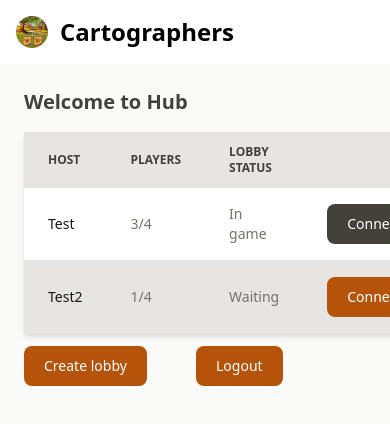
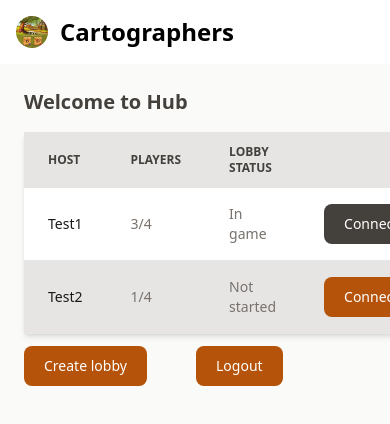
Before and after one commit to Sergeew-K-V/cartographers_client, a Next.js app: page /hub in a window 390 px wide. Shown: the top 424 px of the page. Built offline with nearby package versions, Linux system fonts and the light colour scheme.

Commit message:
refactor: game session info comp

```diff
--- a/app/hub/page.tsx
+++ b/app/hub/page.tsx
@@ -1,14 +1,29 @@
 'use client';
 
+import { GameSessionInfoRow } from '@/entities/hub';
+import { GameSessionInfo } from '@/shared/api';
 import { useAlertContext, useAuthContext } from '@/shared/lib';
 import { AlertList, Button } from '@/shared/ui';
+
+const games: GameSessionInfo[] = [
+  {
+    hostName: 'Test1',
+    numberOfPlayers: 3,
+    status: 'In game',
+  },
+  {
+    hostName: 'Test2',
+    numberOfPlayers: 1,
+    status: 'Not started',
+  },
+];
 
 const HubPage = (): JSX.Element => {
   const { logout } = useAuthContext();
   const { removeAlert, setAlert } = useAlertContext();
 
   return (
-    <main className="min-h-screen p-6 bg-secondary-50">
+    <main className="min-h-[calc(100vh-64px)] p-6 bg-secondary-50">
       <h1 className="mb-4 text-xl font-semibold text-secondary-700">
         Welcome to Hub
       </h1>
@@ -30,7 +45,15 @@ const HubPage = (): JSX.Element => {
               </tr>
             </thead>
             <tbody>
-              <tr className="bg-white border-b">
+              {games.map((game, index) => (
+                <GameSessionInfoRow
+                  hostName={game.hostName}
+                  numberOfPlayers={game.numberOfPlayers}
+                  status={game.status}
+                  key={index}
+                />
+              ))}
+              {/* <tr className="bg-white border-b">
                 <th
                   scope="row"
                   className="px-6 py-4 font-medium text-secondary-900 whitespace-nowrap"
@@ -55,7 +78,7 @@ const HubPage = (): JSX.Element => {
                 <td className="px-6 py-4 w-32">
                   <Button>Connect</Button>
                 </td>
-              </tr>
+              </tr> */}
             </tbody>
           </table>
         </div>
--- a/app/hub/playground/page.tsx
+++ b/app/hub/playground/page.tsx
@@ -1,5 +1,23 @@
+import { AlertList, Button } from '@/shared/ui';
+
 function PlaygroundPage(): JSX.Element {
-  return <div>PlaygroundPage</div>;
+  return (
+    <main className="min-h-[calc(100vh-64px)] p-6 bg-secondary-50">
+      <h1 className="mb-4 text-xl font-semibold text-secondary-700">
+        Welcome to Hub
+      </h1>
+      <div className="container">
+        <div className="relative w-fit overflow-x-auto shadow-md sm:rounded-lg my-3"></div>
+
+        <div className="flex gap-x-3">
+          <div className="w-40">
+            <Button>Create lobby</Button>
+          </div>
+        </div>
+      </div>
+      <AlertList />
+    </main>
+  );
 }
 
 export default PlaygroundPage;
--- /dev/null
+++ b/entities/hub/index.ts
@@ -0,0 +1,3 @@
+import { GameSessionInfoRow } from './ui';
+
+export { GameSessionInfoRow };
--- /dev/null
+++ b/entities/hub/ui/GameSessionInfoRow.tsx
@@ -0,0 +1,32 @@
+import { GameSessionInfo } from '@/shared/api';
+import { Button } from '@/shared/ui';
+
+function GameSessionInfoRow({
+  hostName,
+  numberOfPlayers,
+  status,
+}: GameSessionInfo) {
+  return (
+    <tr
+      className={
+        'border-b' +
+        ' ' +
+        (status === 'Not started' ? 'bg-secondary-200' : 'bg-white')
+      }
+    >
+      <th
+        scope="row"
+        className={'px-6 py-4 font-medium text-secondary-900 whitespace-nowrap'}
+      >
+        {hostName}
+      </th>
+      <td className="px-6 py-4">{numberOfPlayers}/4</td>
+      <td className="px-6 py-4">{status}</td>
+      <td className="px-6 py-4 w-32">
+        <Button disabled={status === 'In game' ? true : false}>Connect</Button>
+      </td>
+    </tr>
+  );
+}
+
+export default GameSessionInfoRow;
--- /dev/null
+++ b/entities/hub/ui/index.ts
@@ -0,0 +1,3 @@
+import GameSessionInfoRow from './GameSessionInfoRow';
+
+export { GameSessionInfoRow };
--- a/shared/api/index.ts
+++ b/shared/api/index.ts
@@ -1,3 +1,3 @@
-import type { IUser } from './models';
+import type { IUser, GameSessionInfo } from './models';
 
-export type { IUser };
+export type { IUser, GameSessionInfo };
--- a/shared/api/models.ts
+++ b/shared/api/models.ts
@@ -3,4 +3,10 @@ interface IUser {
   password: string;
 }
 
-export type { IUser };
+interface GameSessionInfo {
+  hostName: string;
+  numberOfPlayers: number;
+  status: 'In game' | 'Not started';
+}
+
+export type { IUser, GameSessionInfo };
```
